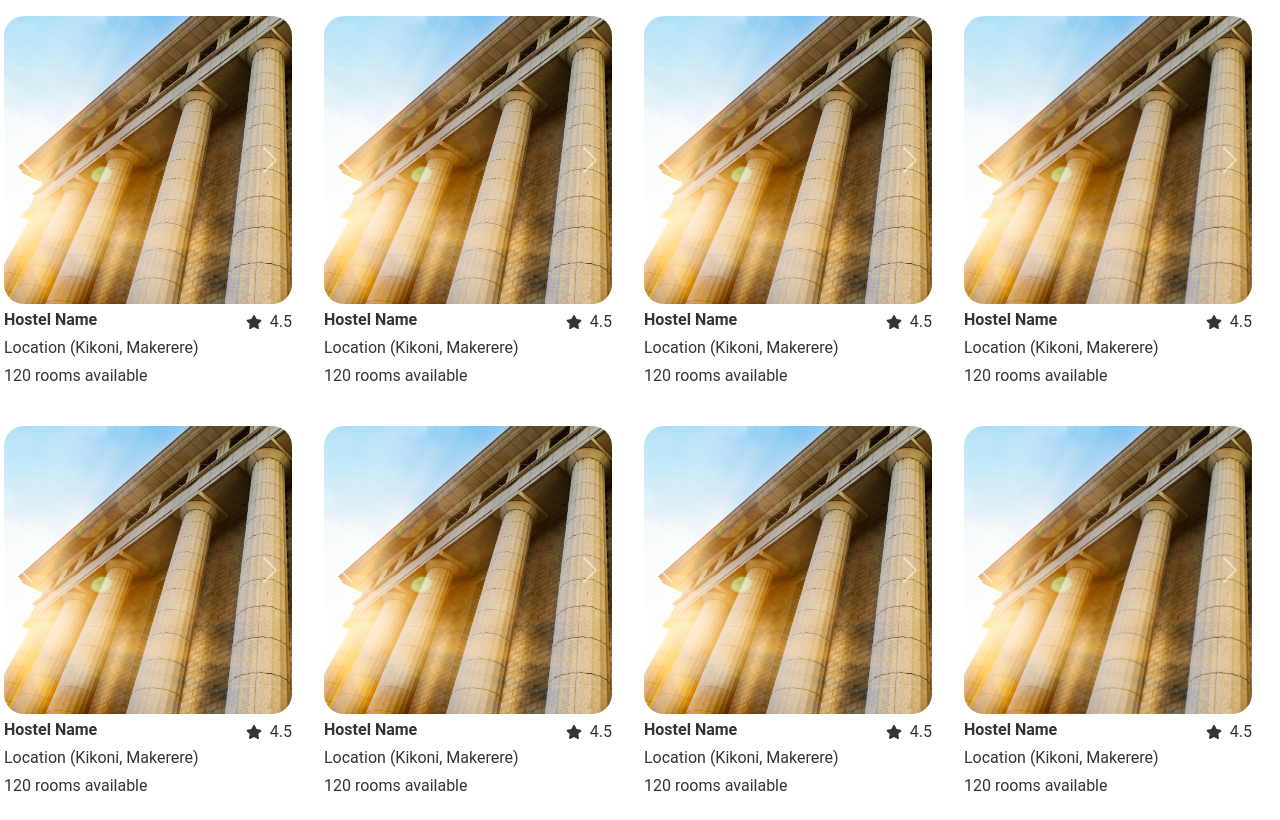
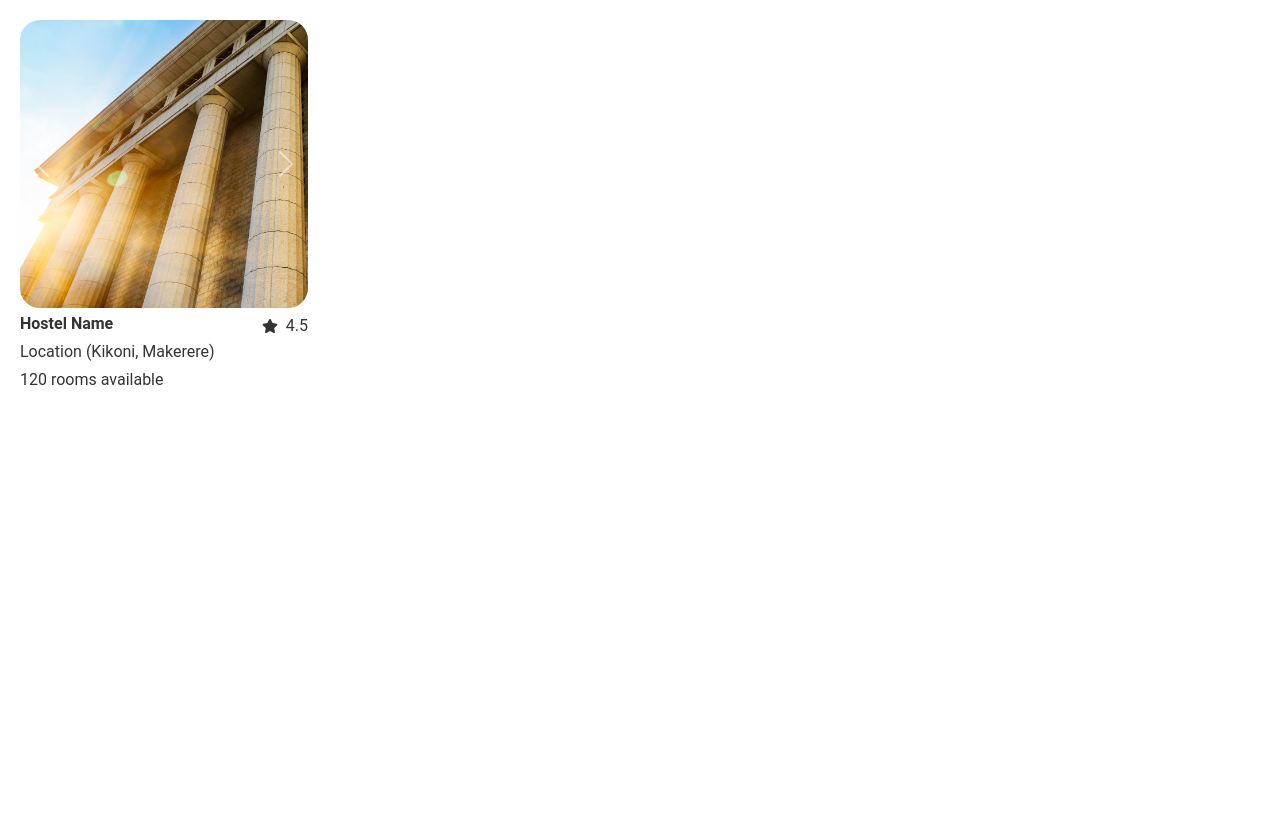
Before and after one commit to joshua-pirwoth/hostel-booking-app, a React (Create React App) app: page / in a window 1280 px wide. Built offline with nearby package versions, Linux system fonts and the light colour scheme.

Commit message:
Added all changes so far

```diff
--- a/src/Home.js
+++ b/src/Home.js
@@ -3,14 +3,7 @@ import HostelCard from "./HostelCard";
 
 const Home = () => {
     return (
-        <div className="home row">
-            <HostelCard />
-            <HostelCard />
-            <HostelCard />
-            <HostelCard />
-            <HostelCard />
-            <HostelCard />
-            <HostelCard />
+        <div className="home row m-1 ">
             <HostelCard />
         </div>
      );
--- a/src/HostelCard.js
+++ b/src/HostelCard.js
@@ -1,7 +1,6 @@
 import React from 'react';
 import HostelCarousel from './HostelCarousel';
 import 'bootstrap/dist/css/bootstrap.min.css';
-import { Container, Row, Col } from 'react-bootstrap';
 import HostelDetails from './HostelDetails';
 
 const HostelCard = () => {
```
Lines whose indentation alone changed are shown as unchanged.
